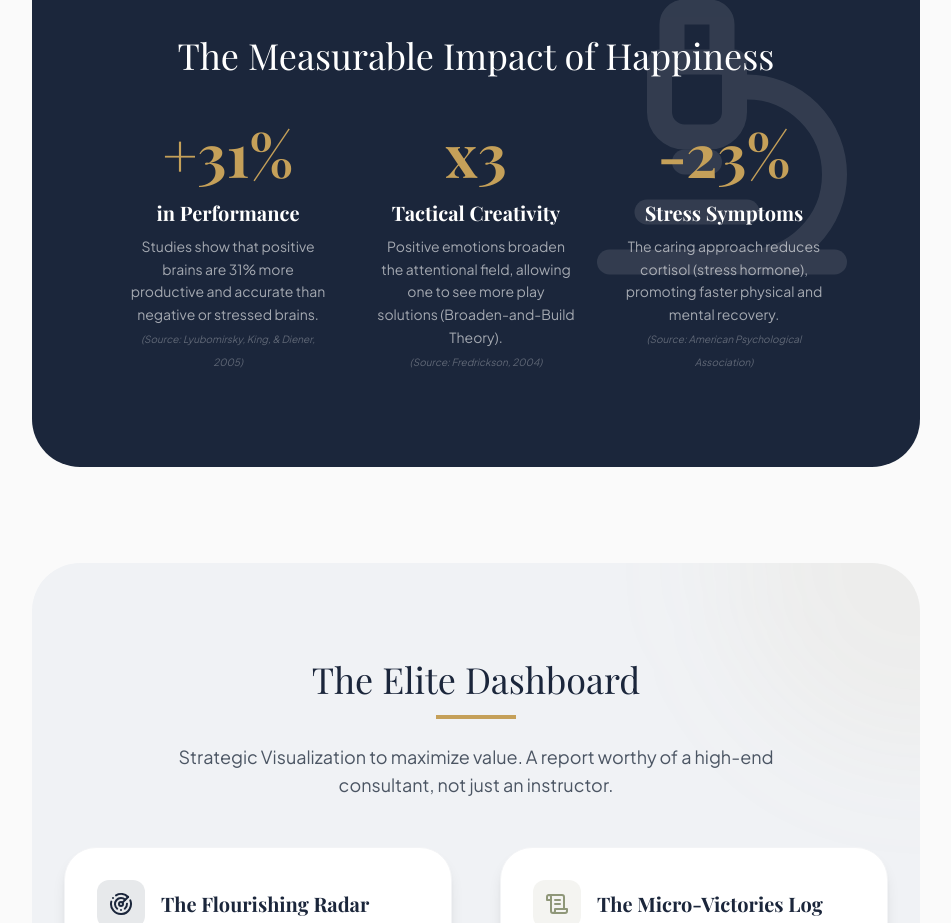
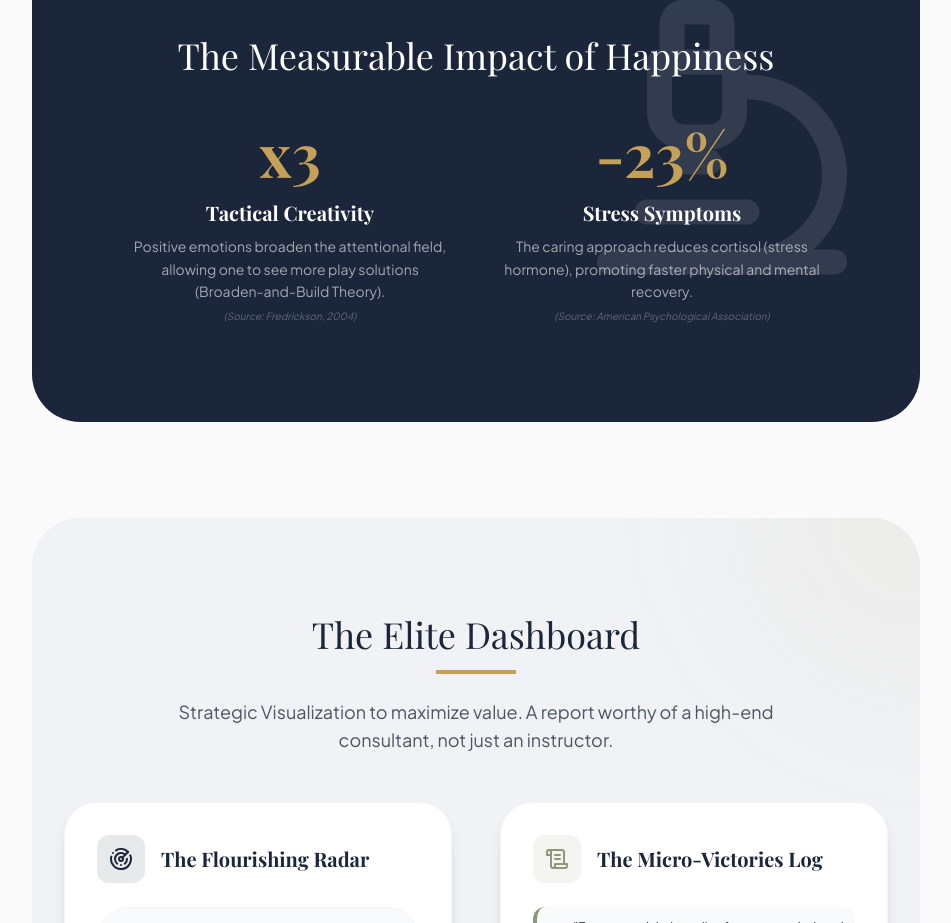
Before and after one commit to lyliancelma643-ai/ThriveSportPsychologiePositive, a React (Vite) app: page /methode in a window 1280 px wide. Shown: the part 3540-4463 px from the top of the page, without its empty margins (328-1279 px from the left). Built offline with nearby package versions, Linux system fonts and the light colour scheme; a web font is replaced by a local one.

Commit message:
Remove +31% Performance stat and Supervisé par l'UdeM authority item

```diff
--- a/src/components/home/AuthorityBar.jsx
+++ b/src/components/home/AuthorityBar.jsx
@@ -8,8 +8,6 @@
         <div className="bg-[#1B263B] text-white py-6 border-b border-white/10">
             <div className="max-w-7xl mx-auto px-4 sm:px-6 lg:px-8">
                 <div className="flex flex-wrap justify-center md:justify-between items-center gap-6 opacity-70 text-sm font-medium uppercase tracking-widest text-center">
-                    <div className="flex items-center"><Brain size={18} className="mr-2 text-[#C5A059]" /> {t('home.authority.item1')}</div>
-                    <div className="hidden md:block h-1 w-1 bg-white rounded-full"></div>
                     <div className="flex items-center"><Target size={18} className="mr-2 text-[#C5A059]" /> {t('home.authority.item2')}</div>
                     <div className="hidden md:block h-1 w-1 bg-white rounded-full"></div>
                     <div className="flex items-center"><ShieldCheck size={18} className="mr-2 text-[#C5A059]" /> {t('home.authority.item3')}</div>
--- a/src/components/method/ScientificProof.jsx
+++ b/src/components/method/ScientificProof.jsx
@@ -13,15 +13,7 @@
             <div className="relative z-10">
                 <h2 className="text-3xl md:text-4xl font-serif mb-12 text-center">{t('method.science.title')}</h2>
 
-                <div className="grid grid-cols-1 md:grid-cols-3 gap-12 text-center">
-                    <div>
-                        <div className="text-5xl md:text-6xl font-bold text-[#C5A059] mb-4 font-serif">+31%</div>
-                        <h4 className="text-xl font-bold mb-2">{t('method.science.stat1_t')}</h4>
-                        <p className="text-white/60 text-sm leading-relaxed">
-                            {t('method.science.stat1_d')}
-                            <br /><span className="italic text-[10px] opacity-50">{t('method.science.stat1_s')}</span>
-                        </p>
-                    </div>
+                <div className="grid grid-cols-1 md:grid-cols-2 gap-12 text-center">
                     <div>
                         <div className="text-5xl md:text-6xl font-bold text-[#C5A059] mb-4 font-serif">x3</div>
                         <h4 className="text-xl font-bold mb-2">{t('method.science.stat2_t')}</h4>
```
